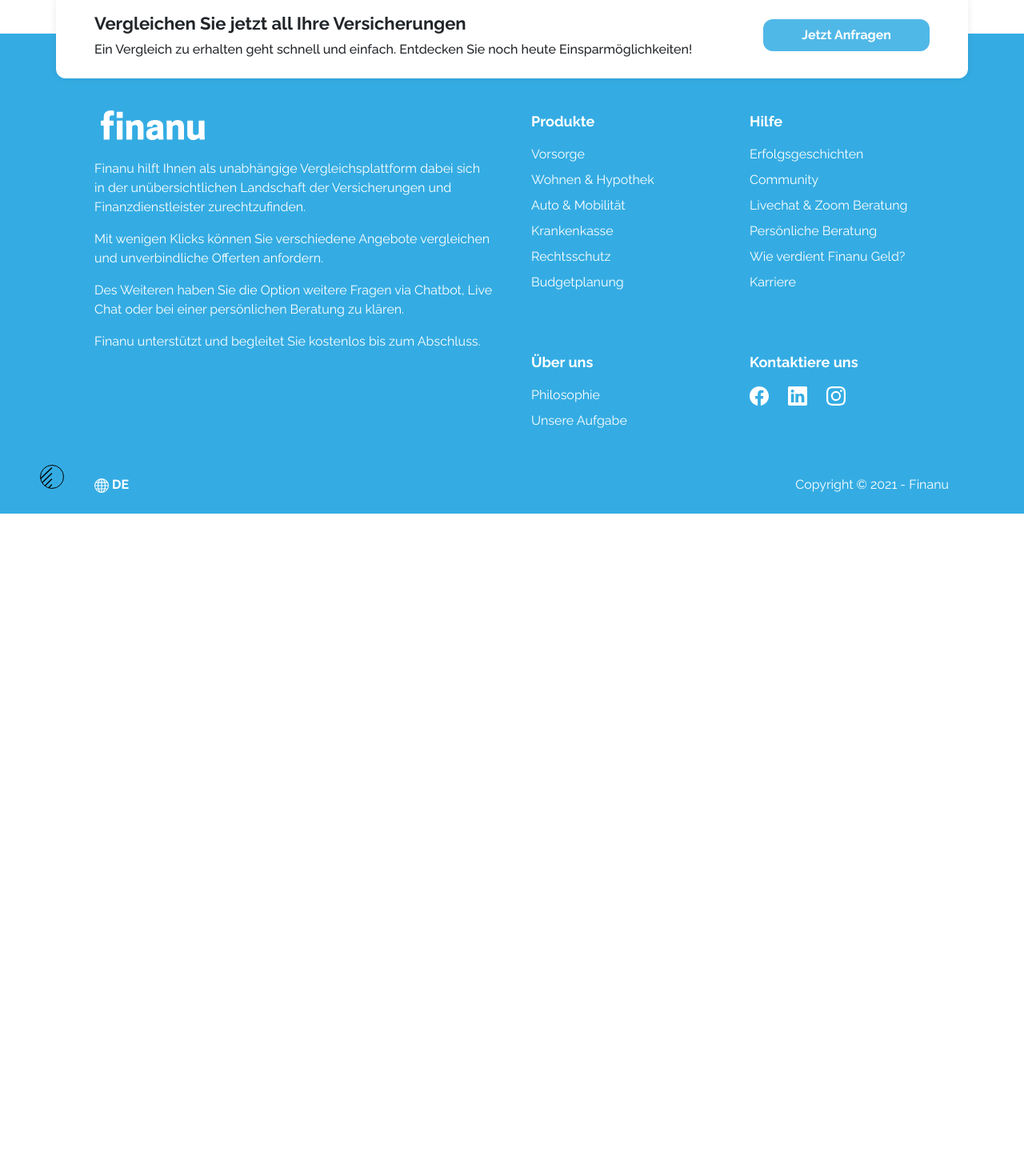
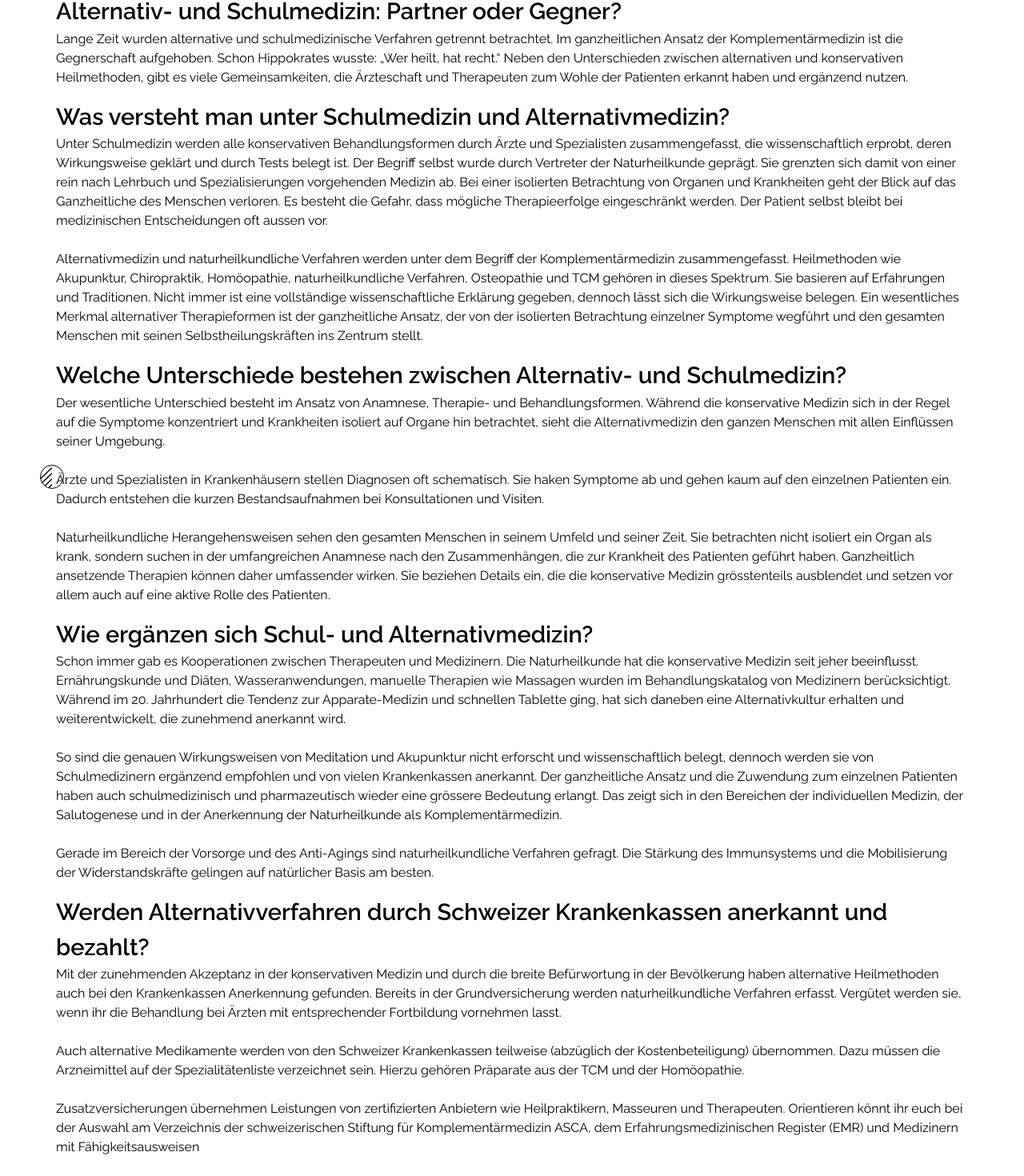
Before and after one commit to BleronMexhuani/finanu, a React (Create React App) app in the folder client/: page /blog/erklarungundunterschiedealternativ in a window 1280 px wide. Shown: the part 139-1609 px from the top of the page at 80% size. Before the commit the page ends 800 px from the top, so only its background shows below. Built offline with nearby package versions, Linux system fonts and the light colour scheme.

Commit message:
added component, front page img change

```diff
--- a/client/src/App.js
+++ b/client/src/App.js
@@ -27,6 +27,7 @@ import WettPhoto2 from "./assets/images/europapark.jpg";
 import WLinksThree from "./components/wettbewerbe/WLinksThree";
 import WettPhoto3 from "./assets/images/oldcity.jpg";
 import Plus from "./components/Plus";
+import Blog1 from "./components/homepage/blogs/Blog1.js"
 
 
 function App() {
@@ -63,6 +64,7 @@ function App() {
             <Routes>
               {/* Home */}
               <Route exact path="/" element={<MainComponents darkMode={darkMode} />}/>
+              <Route exact path="/blog/erklarungundunterschiedealternativ" element={<Blog1 />} />
 
               {/* Wettbewerbe */}
               <Route exact path="/wettbewerbe" element={<Wettbewerbe />} />
--- a/client/src/components/homepage/HomeFirstSection.js
+++ b/client/src/components/homepage/HomeFirstSection.js
@@ -15,7 +15,7 @@ import logo from "../../assets/images/logo.svg"
 import stars from "../../assets/images/stars.svg"
 
 import { Link } from "react-router-dom";
-import HeroImg from '../../assets/images/heroIlu.png'
+import HeroImg from '../../assets/images/heroimg.svg'
 import HeroImgDark from '../../assets/images/heroIluDark.png'
 
 function HomeFirstSection(props) {
--- /dev/null
+++ b/client/src/components/homepage/blogs/Blog1.js
@@ -0,0 +1,110 @@
+import React from 'react'
+
+function Blog1() {
+    return (
+        <div className=' wrapDiv container-xl px-4 px-xl-0 mt-0  pb-5 pt-0'>
+            <div className='mt-0 pt-1 pb-3 text-start normalTextToWhite pt-0'>
+
+                <span className='titledesc'>
+                    Alternativ- und Schulmedizin: Partner oder Gegner?
+                </span>
+                <p>
+                    Lange Zeit wurden alternative und schulmedizinische Verfahren getrennt betrachtet. Im
+                    ganzheitlichen Ansatz der Komplementärmedizin ist die Gegnerschaft aufgehoben. Schon
+                    Hippokrates wusste: „Wer heilt, hat recht.“ Neben den Unterschieden zwischen
+                    alternativen und konservativen Heilmethoden, gibt es viele Gemeinsamkeiten, die
+                    Ärzteschaft und Therapeuten zum Wohle der Patienten erkannt haben und ergänzend
+                    nutzen.
+                </p>
+                <span className='titledesc'>Was versteht man unter Schulmedizin und Alternativmedizin?</span>
+                <p>
+                    Unter Schulmedizin werden alle konservativen Behandlungsformen durch Ärzte und
+                    Spezialisten zusammengefasst, die wissenschaftlich erprobt, deren Wirkungsweise
+                    geklärt und durch Tests belegt ist. Der Begriff selbst wurde durch Vertreter der
+                    Naturheilkunde geprägt. Sie grenzten sich damit von einer rein nach Lehrbuch und
+                    Spezialisierungen vorgehenden Medizin ab. Bei einer isolierten Betrachtung von Organen
+                    und Krankheiten geht der Blick auf das Ganzheitliche des Menschen verloren. Es besteht
+                    die Gefahr, dass mögliche Therapieerfolge eingeschränkt werden. Der Patient selbst
+                    bleibt bei medizinischen Entscheidungen oft aussen vor.
+                    <br></br>
+                    <br></br>
+                    Alternativmedizin und naturheilkundliche Verfahren werden unter dem Begriff der
+                    Komplementärmedizin zusammengefasst. Heilmethoden wie Akupunktur, Chiropraktik,
+                    Homöopathie, naturheilkundliche Verfahren, Osteopathie und TCM gehören in dieses
+                    Spektrum. Sie basieren auf Erfahrungen und Traditionen. Nicht immer ist eine
+                    vollständige wissenschaftliche Erklärung gegeben, dennoch lässt sich die Wirkungsweise
+                    belegen. Ein wesentliches Merkmal alternativer Therapieformen ist der ganzheitliche
+                    Ansatz, der von der isolierten Betrachtung einzelner Symptome wegführt und den
+                    gesamten Menschen mit seinen Selbstheilungskräften ins Zentrum stellt.
+                </p>
+                <span className='titledesc'>Welche Unterschiede bestehen zwischen Alternativ- und
+                    Schulmedizin?</span>
+                <p>
+                    Der wesentliche Unterschied besteht im Ansatz von Anamnese, Therapie- und
+                    Behandlungsformen. Während die konservative Medizin sich in der Regel auf die
+                    Symptome konzentriert und Krankheiten isoliert auf Organe hin betrachtet, sieht die
+                    Alternativmedizin den ganzen Menschen mit allen Einflüssen seiner Umgebung.
+                    <br></br>
+                    <br></br>
+                    Ärzte und Spezialisten in Krankenhäusern stellen Diagnosen oft schematisch. Sie haken
+                    Symptome ab und gehen kaum auf den einzelnen Patienten ein. Dadurch entstehen die
+                    kurzen Bestandsaufnahmen bei Konsultationen und Visiten.
+                    <br></br>
+                    <br></br>
+                    Naturheilkundliche Herangehensweisen sehen den gesamten Menschen in seinem Umfeld
+                    und seiner Zeit. Sie betrachten nicht isoliert ein Organ als krank, sondern suchen in der
+                    umfangreichen Anamnese nach den Zusammenhängen, die zur Krankheit des Patienten
+                    geführt haben. Ganzheitlich ansetzende Therapien können daher umfassender wirken. Sie
+                    beziehen Details ein, die die konservative Medizin grösstenteils ausblendet und setzen
+                    vor allem auch auf eine aktive Rolle des Patienten.
+                </p>
+                <span className='titledesc'>Wie ergänzen sich Schul- und Alternativmedizin?</span>
+                <p>
+                    Schon immer gab es Kooperationen zwischen Therapeuten und Medizinern. Die
+                    Naturheilkunde hat die konservative Medizin seit jeher beeinflusst. Ernährungskunde und
+                    Diäten, Wasseranwendungen, manuelle Therapien wie Massagen wurden im
+                    Behandlungskatalog von Medizinern berücksichtigt. Während im 20. Jahrhundert die
+                    Tendenz zur Apparate-Medizin und schnellen Tablette ging, hat sich daneben eine
+                    Alternativkultur erhalten und weiterentwickelt, die zunehmend anerkannt wird.
+                    <br></br>
+                    <br></br>
+                    So sind die genauen Wirkungsweisen von Meditation und Akupunktur nicht erforscht und
+                    wissenschaftlich belegt, dennoch werden sie von Schulmedizinern ergänzend empfohlen
+                    und von vielen Krankenkassen anerkannt.
+                    Der ganzheitliche Ansatz und die Zuwendung zum einzelnen Patienten haben auch
+                    schulmedizinisch und pharmazeutisch wieder eine grössere Bedeutung erlangt. Das zeigt
+                    sich in den Bereichen der individuellen Medizin, der Salutogenese und in der
+                    Anerkennung der Naturheilkunde als Komplementärmedizin.
+                    <br></br>
+                    <br></br>
+                    Gerade im Bereich der Vorsorge und des Anti-Agings sind naturheilkundliche Verfahren
+                    gefragt. Die Stärkung des Immunsystems und die Mobilisierung der Widerstandskräfte
+                    gelingen auf natürlicher Basis am besten.
+                </p>
+                <span className='titledesc'>Werden Alternativverfahren durch Schweizer Krankenkassen
+                    anerkannt und bezahlt? </span>
+                <p>
+                    Mit der zunehmenden Akzeptanz in der konservativen Medizin und durch die breite
+                    Befürwortung in der Bevölkerung haben alternative Heilmethoden auch bei den
+                    Krankenkassen Anerkennung gefunden. Bereits in der Grundversicherung werden
+                    naturheilkundliche Verfahren erfasst. Vergütet werden sie, wenn ihr die Behandlung bei
+                    Ärzten mit entsprechender Fortbildung vornehmen lasst.
+                    <br></br>
+                    <br></br>
+                    Auch alternative Medikamente werden von den Schweizer Krankenkassen teilweise
+                    (abzüglich der Kostenbeteiligung) übernommen. Dazu müssen die Arzneimittel auf der
+                    Spezialitätenliste verzeichnet sein. Hierzu gehören Präparate aus der TCM und der
+                    Homöopathie.
+                    <br></br>
+                    <br></br>
+                    Zusatzversicherungen übernehmen Leistungen von zertifizierten Anbietern wie
+                    Heilpraktikern, Masseuren und Therapeuten. Orientieren könnt ihr euch bei der Auswahl
+                    am Verzeichnis der schweizerischen Stiftung für Komplementärmedizin ASCA, dem
+                    Erfahrungsmedizinischen Register (EMR) und Medizinern mit Fähigkeitsausweisen
+                </p>
+            </div>
+        </div>
+    )
+}
+
+export default Blog1
```
Also changed, not shown: client/src/assets/images/heroimg.svg (added), client/src/components/homepage/HomeFourthSection.js.
